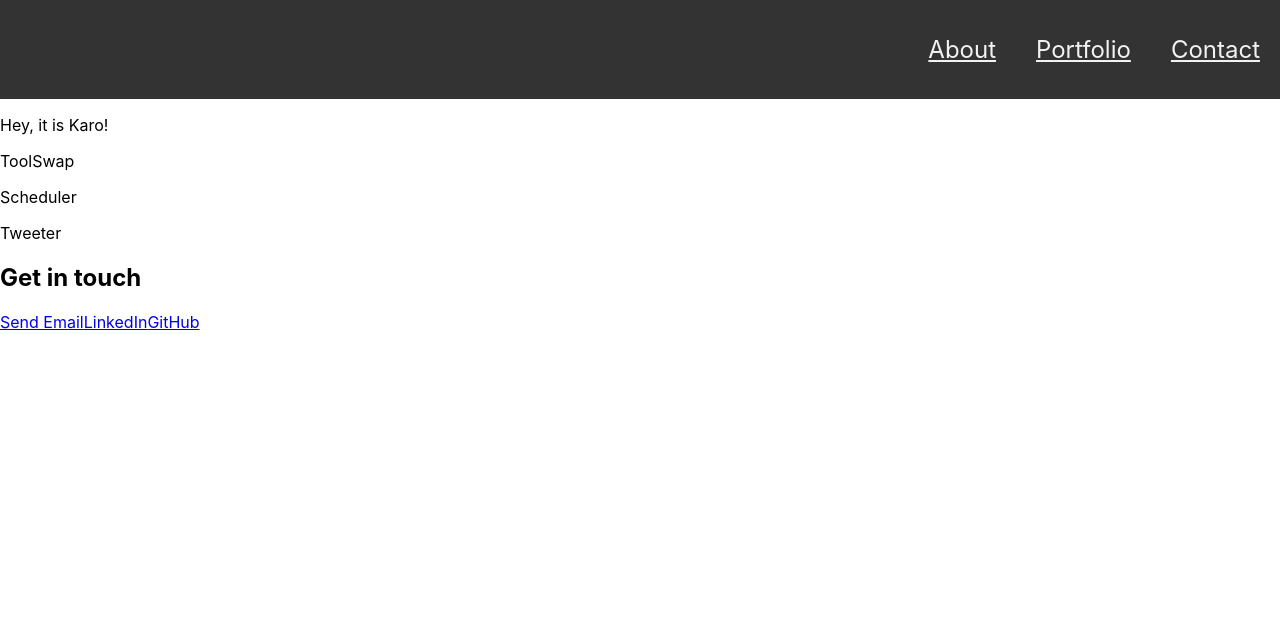
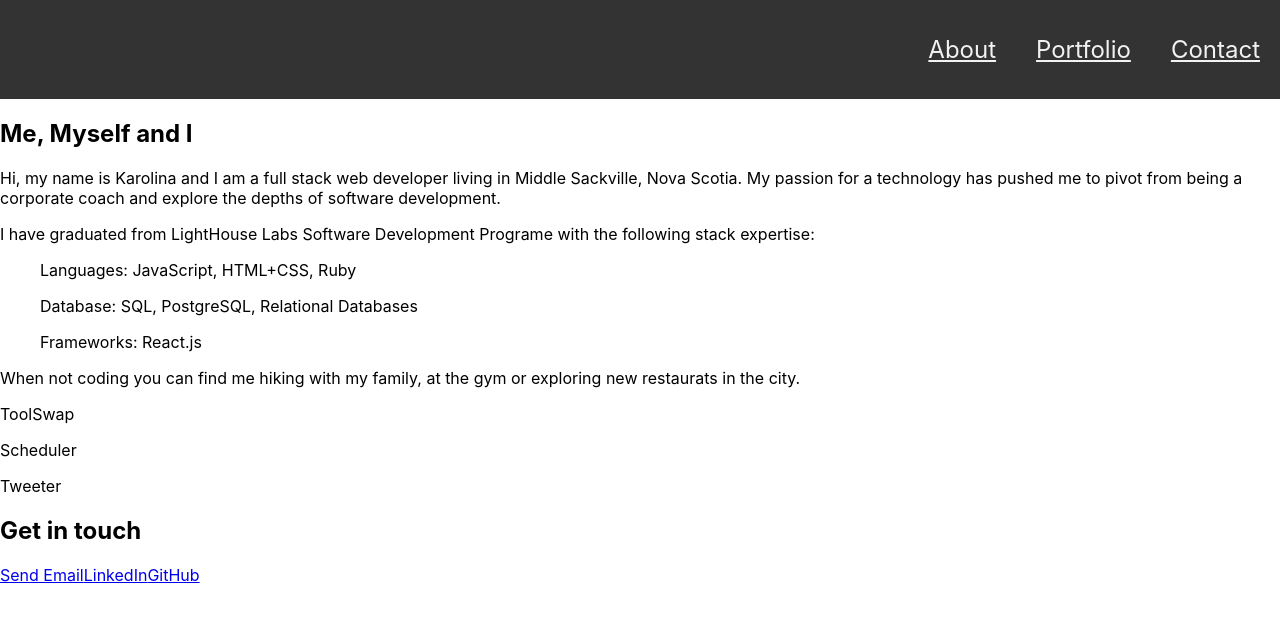
Before and after one commit to quackness/my-website, a React (Create React App) app in the folder client/: page / in a window 1280 px wide. Shown: the top 622 px of the page. Built offline with nearby package versions, Linux system fonts and the light colour scheme.

Commit message:
modify About section

```diff
--- a/client/src/components/About.jsx
+++ b/client/src/components/About.jsx
@@ -1,7 +1,20 @@
 export default function About () {
   return (
-    <div>
-       <p id="about">Hey, it is Karo!</p>
+    <div className="about" id="about">
+       <h2>Me, Myself and I</h2>
+        <p>Hi, my name is Karolina and I am a full stack web developer living in Middle Sackville, Nova Scotia. My passion for a technology has pushed me to pivot from being a corporate coach and explore the depths of software development.</p>
+        <p>I have graduated from LightHouse Labs Software Development Programe with the following stack expertise:</p>
+          <ul>
+            Languages: JavaScript, HTML+CSS, Ruby
+          </ul>
+          <ul>
+            Database: SQL, PostgreSQL, Relational Databases
+          </ul>
+          <ul>
+            Frameworks: React.js
+          </ul>
+        <p>When not coding you can find me hiking with my family, at the gym or exploring new restaurats in the city.</p>
+
     </div>
   )
 }
```
